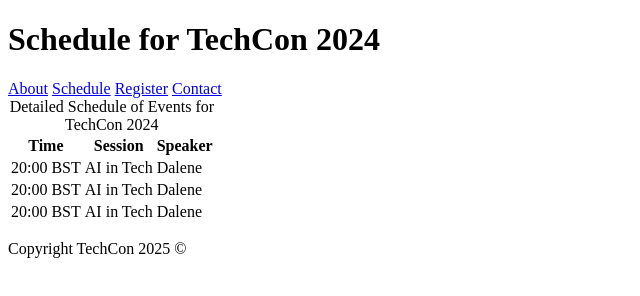
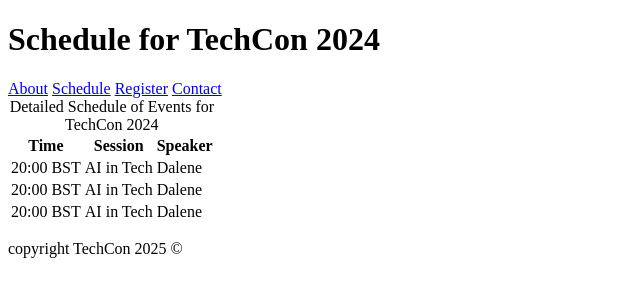
Before and after one commit to YoYo-Python/TechCon_HTML, a plain HTML site: page techcon_website/schedule.html in a window 1280 px wide. Shown: the full height of the page, 0-640 px from the left. Drawn offline with Linux system fonts and the light colour scheme.

Commit message:
TechCon Schedule

```diff
--- a/techcon_website/schedule.html
+++ b/techcon_website/schedule.html
@@ -42,7 +42,7 @@
         </table>
     </main>
     <footer>
-        <p>Copyright TechCon 2025 &copy;</p>
+        <p>copyright TechCon 2025 &copy;</p>
     </footer>
 </body>
 </html>
```
